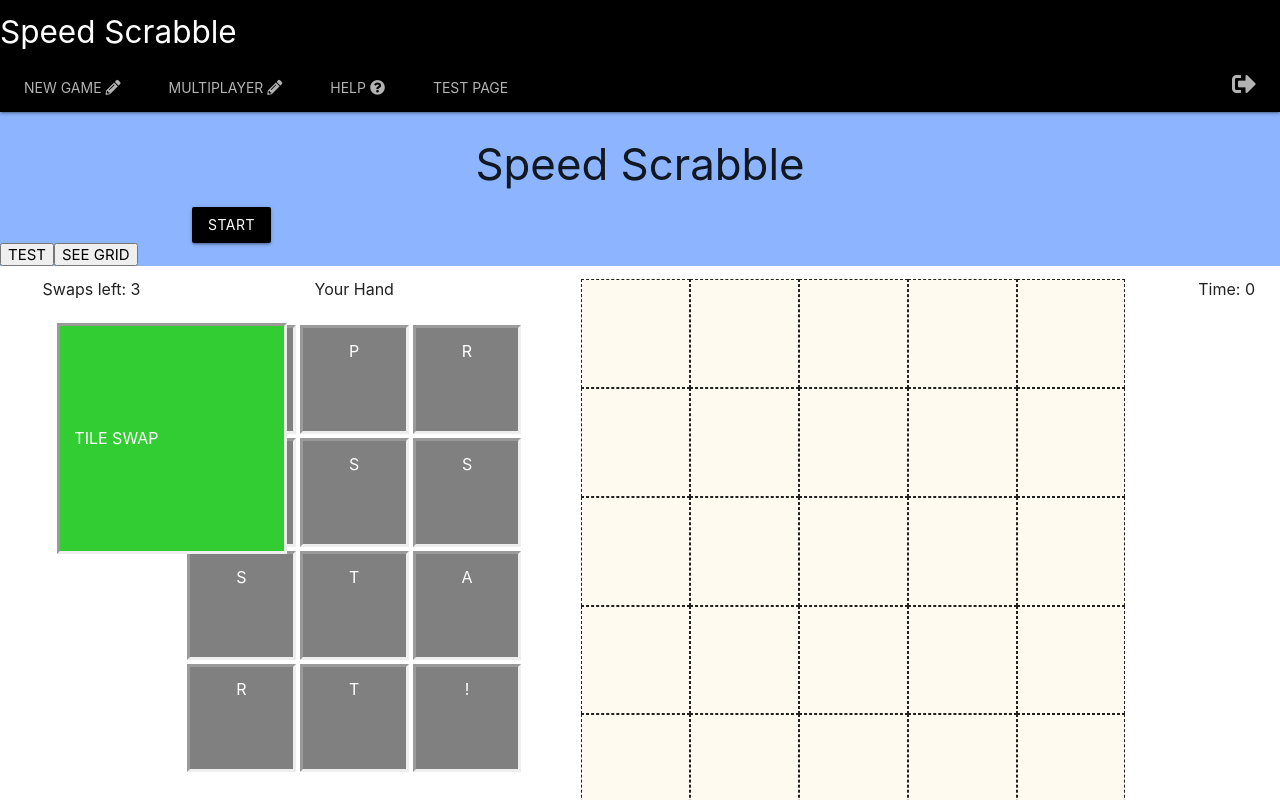
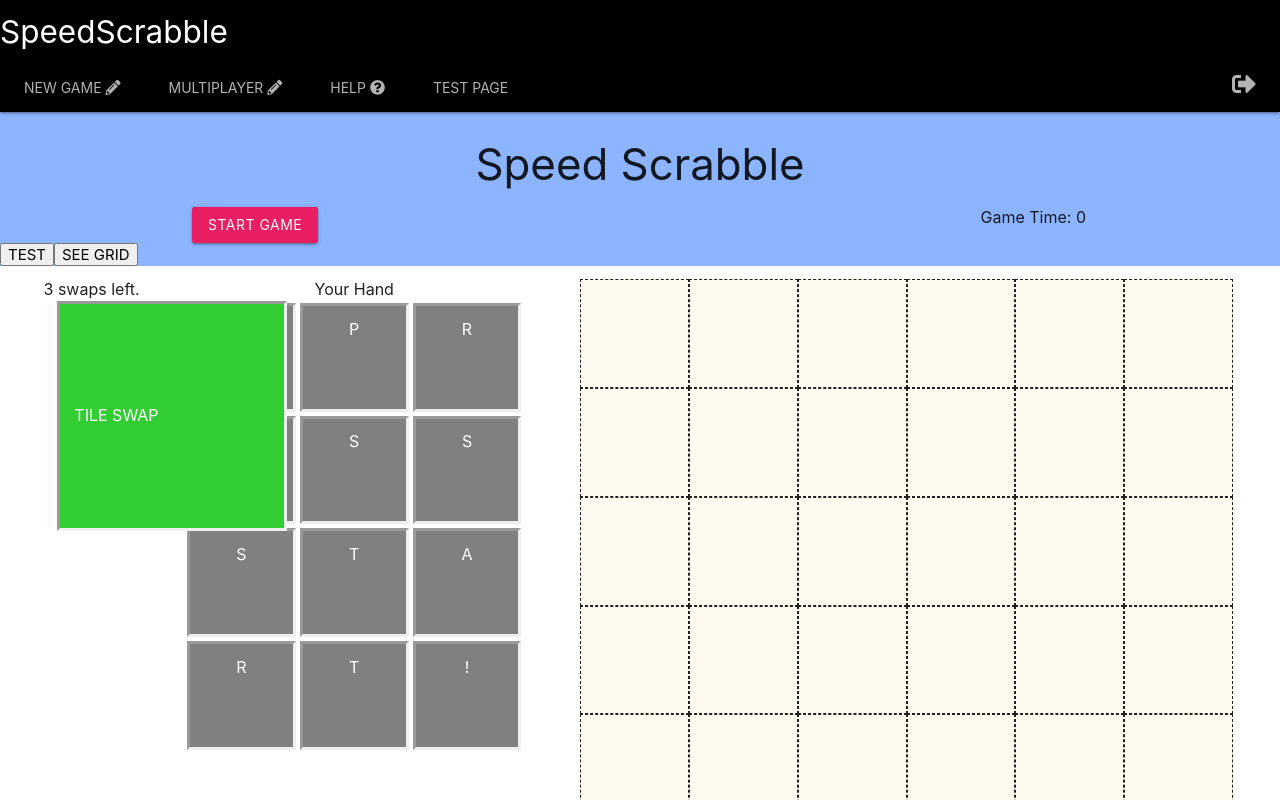
Before and after one commit to davidwu92/SpeedScrabble, a React (Create React App) app in the folder client/: page /speedscrabble in a window 1280 px wide. Shown: the top 800 px of the page. Built offline with nearby package versions, Linux system fonts and the light colour scheme.

Commit message:
css changes

```diff
--- a/client/src/Components/LoggedInNav/LoggedInNav.js
+++ b/client/src/Components/LoggedInNav/LoggedInNav.js
@@ -12,7 +12,7 @@ const LoggedinNav = () => {
   return (
     <nav id="bottomNav" className="nav-extended black">
       <div className="nav-wrapper" id="navWrapper">
-      <div className="brand-logo" id="navTitle">Speed Scrabble</div>
+      <div className="brand-logo" id="navTitle">SpeedScrabble</div>
       </div>
       <div className="nav-content">
         <ul className="tabs tabs-transparent">
--- a/client/src/Components/Navbar/Navbar.js
+++ b/client/src/Components/Navbar/Navbar.js
@@ -6,7 +6,7 @@ const Navbar = () => {
   return (
     <nav className="nav-extended black">
       <div className="nav-wrapper" id="navWrapper">
-        <div className="brand-logo" id="navTitle"><Link to="/">Speed Scrabble</Link></div>
+        <div className="brand-logo" id="navTitle"><Link to="/">SpeedScrabble</Link></div>
       </div>
       <div className="nav-content">
         <ul className="tabs tabs-transparent">
--- a/client/src/Pages/SpeedScrabble/SpeedScrabble.js
+++ b/client/src/Pages/SpeedScrabble/SpeedScrabble.js
@@ -106,9 +106,7 @@ const SpeedScrabble = () => {
       let handNum = tileData[2] ? parseInt(""+tileData[1]+tileData[2]):parseInt(tileData[1])
       let bagLetters = "AAAAAAAAABBCCDDDDEEEEEEEEEEEEFFGGGHHIIIIIIIIIJKLLLLMMNNNNNNOOOOOOOOPPQRRRRRRSSSSTTTTTTUUUUVVWWXYYZ"
       //take out my hand's letters from the bag.
-      handLetters.forEach((letter, index)=>{
-        bagLetters = bagLetters.replace(letter, "")
-      })
+      handLetters.forEach(letter=> bagLetters = bagLetters.replace(letter, ""))
       //pick a letter from the remaining letters to replace the swapped tile.
       let newLetterIndex = Math.floor(Math.random()*(98-handLetters.length))
       let newHand = handLetters
@@ -127,7 +125,7 @@ const SpeedScrabble = () => {
       toast(<>{tileData[0]==bagLetters[newLetterIndex]?
         <>You swapped your "{tileData[0]}" for another "{bagLetters[newLetterIndex]}".<br/>No time penalty applied.</>
         :<>You swapped your "{tileData[0]}" for {"AEFHILMNORSX".includes(bagLetters[newLetterIndex])? <>an "{bagLetters[newLetterIndex]}".</>:<>a "{bagLetters[newLetterIndex]}".</>}<br/>3 second penalty applied.</>}</>,
-      {autoClose: 9000,hideProgressBar: true,type: "success"})
+      {autoClose: 5000,hideProgressBar: true,type: "success"})
     }
   }
 
@@ -148,6 +146,7 @@ const SpeedScrabble = () => {
 //NEW GAME BUTTON
   const newGame = () =>{
     //Start Timer from zero, reset grid, deal tiles for hand.
+    setSwapCount(3)
     setSeconds(0)
     setIsRunning(true)
     setGrid([ ["Null","Null","Null","Null","Null","Null","Null","Null","Null","Null"],
@@ -186,20 +185,19 @@ const SpeedScrabble = () => {
     <>
       <div className="container">
         <h3 className="center">Speed Scrabble</h3>
-        <button className="btn black" onClick={newGame}>START</button>
+        <button className="btn pink" onClick={newGame}>START GAME</button>
+        <h5 className="right">Game Time: {seconds}</h5>
       </div>
         <button onClick={testButton}>TEST</button>
         <button onClick={seeData}>SEE GRID</button>
-
+        <br></br>
         {/* GAME */}
         <div className="row white" style={{width: "100%", padding:"1vw 0px 1vw 0px",margin:"0px"}}>
 
           {/* MY HAND + TILESWAP */}
           <div className="col s12 m5 l5" style={{padding:"0px 4px 0px 4px", marginBottom:"10px"}}>
             <div className="col s4 m4 l4 center" style={{padding:"0px 0px 0px 0px"}}>
-              {/* <button className="btn btn-small" onClick={shuffleHand}>Shuffle</button> */}
-              <h5>Swaps left: {swapCount}</h5>
-              <br></br>
+              <h5>{swapCount} swaps left.</h5>
               <div id="swapTile" className="valign-wrapper"
                 onDrop={swapOneTile}
                 onDragOver={allowDrop}
@@ -208,7 +206,6 @@ const SpeedScrabble = () => {
             </div>
             <div className="col s8 m8 l8 center" style={{padding:"0px 0px 0px 0px"}}>
               <h5>Your Hand</h5>
-              <br></br>
               {handLetters.map((tile, index)=>
                 <div
                   draggable={!handUsed[index]}
@@ -227,7 +224,7 @@ const SpeedScrabble = () => {
           </div>
 
           {/* GRID BOARD */}
-          <div className="col s12 m6 l6 center">
+          <div className="col s12 m7 l7 center">
             {grid.map((row, rowNum)=>(
               <div id="gridRow"
                 // className="center"
@@ -251,15 +248,6 @@ const SpeedScrabble = () => {
               </div>
             ))}
           </div>
-
-          {/* TIMER */}
-          <div className="col s12 m1 l1">
-            {/* <h6 className="center">Game Time</h6> */}
-            <h5 className="center">Time: {seconds}</h5>
-            {/* <button className="btn" onClick={()=>setIsRunning(true)}>Start Clock</button> */}
-            {/* <button className="btn" onClick={()=>setIsRunning(false)}>Pause Clock</button> */}
-          </div>
-
         </div> {/* END GAME CONTAINER */}
 
         <div className="row">
```
